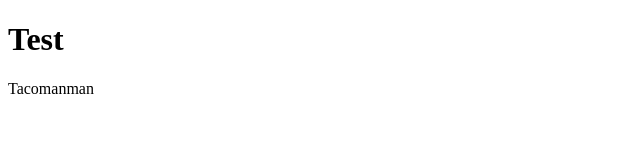
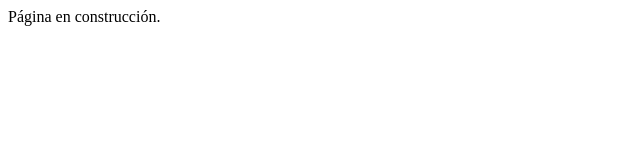
Before and after one commit to MrDahaniel/mrdahaniel.github.io, a plain HTML site: page index.html in a window 1280 px wide. Shown: the whole page, without its empty margins (0-640 px from the left). Drawn offline with Linux system fonts and the light colour scheme.

Commit message:
Update index.html

```diff
--- a/index.html
+++ b/index.html
@@ -7,7 +7,6 @@
     <title>MrDahaniel</title>
 </head>
 <body>
-    <h1>Test</h1>
-    <p>Tacomanman</p>
+    Página en construcción.
 </body>
 </html>
```
